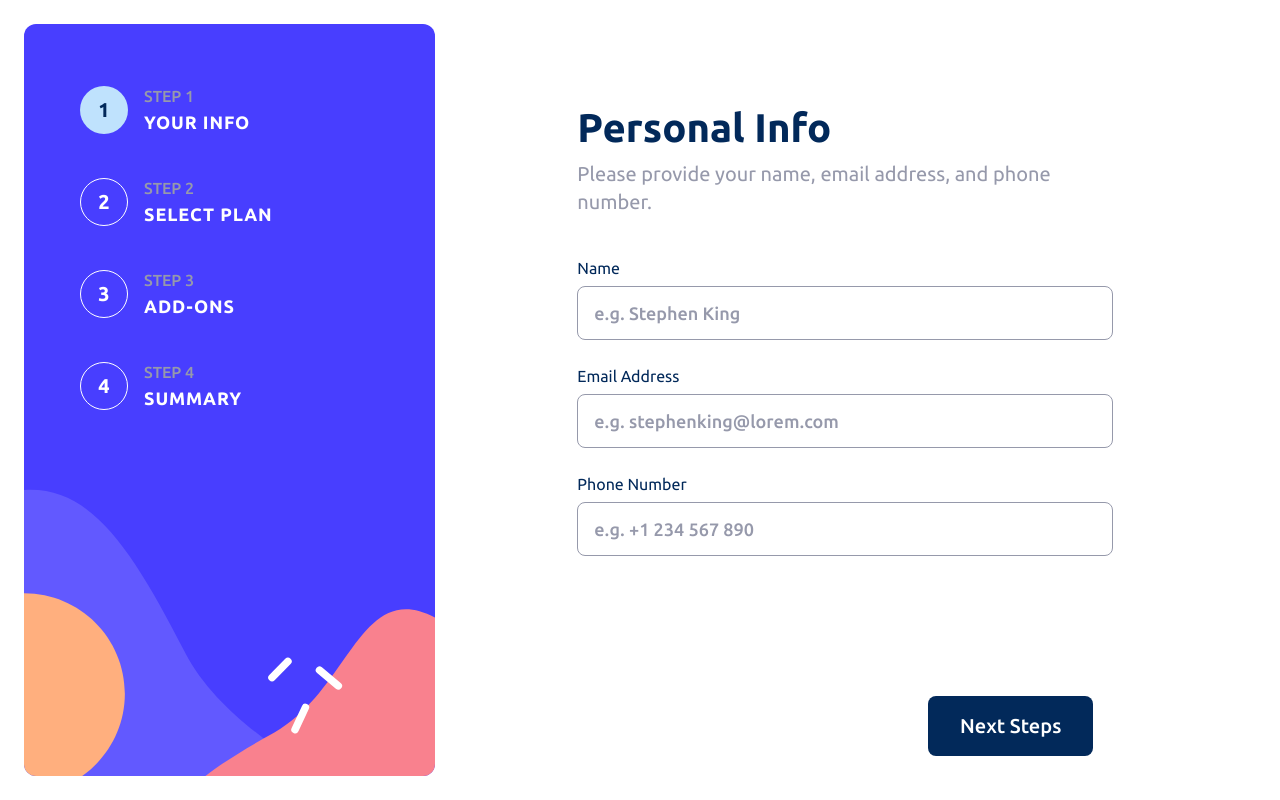
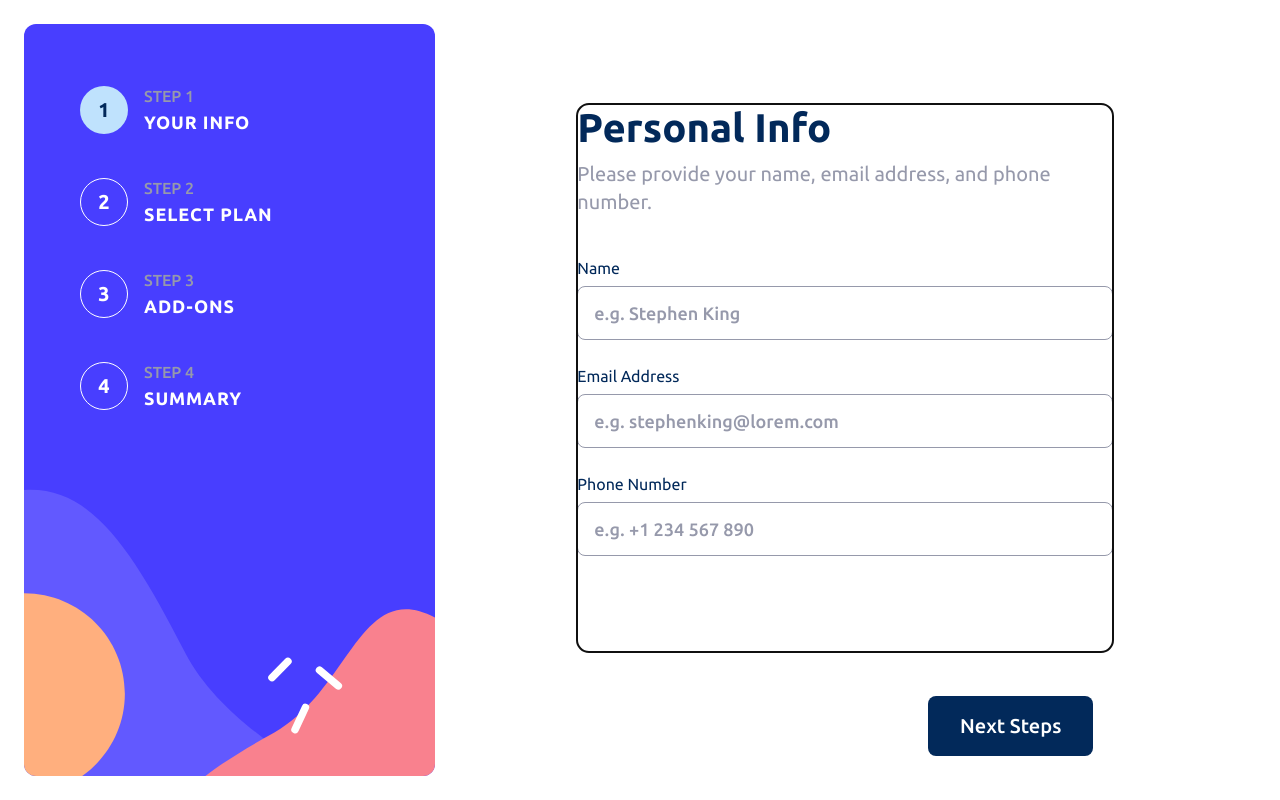
Before and after one commit to otodavid/multi-step-form, a Next.js app: page / in a window 1280 px wide. Built offline with nearby package versions, Linux system fonts and the light colour scheme.

Commit message:
add focus management to step heading and update form submission alert

```diff
--- a/app/components/MultiStepForm.tsx
+++ b/app/components/MultiStepForm.tsx
@@ -1,4 +1,4 @@
-import { useState } from "react";
+import { useEffect, useRef, useState } from "react";
 import { STEPS } from "../utils/constants";
 import { Footer } from "./Footer";
 import { FormStep } from "./FormStep";
@@ -13,6 +13,7 @@ import { ConfirmationPage } from "./ConfirmationPage";
 export const MultiStepForm = () => {
   const [step, setStep] = useState<number>(1);
   const [hasFinishedForm, setHasFinishedForm] = useState<boolean>(false);
+  const stepHeadingRef = useRef<HTMLDivElement>(null);
 
   const methods = useForm<FormState>({
     defaultValues: {
@@ -25,10 +26,14 @@ export const MultiStepForm = () => {
     },
   });
 
+  useEffect(() => {
+    stepHeadingRef.current?.focus();
+  }, [step, hasFinishedForm]);
+
   const { handleSubmit, trigger } = methods;
 
   const onSubmit = (data: FormState) => {
-    console.log("Form submitted:", data);
+    alert(`Thanks ${data.name}, your form has been submitted`);
   };
 
   const nextStep = async () => {
@@ -45,7 +50,6 @@ export const MultiStepForm = () => {
     }
 
     setStep((prev) => (prev < STEPS.length ? prev + 1 : prev));
-
   };
 
   const prevStep = () => {
@@ -81,6 +85,8 @@ export const MultiStepForm = () => {
             >
               <div
                 className={`bg-neutral-white mx-auto w-11/12  h-full rounded-xl py-8 px-6 md:px-0 md:py-0 md:w-full ${hasFinishedForm && "flex justify-center items-center"}`}
+                ref={stepHeadingRef}
+                tabIndex={-1}
               >
                 {step === 1 && <PersonalInfo />}
                 {step === 2 && <PlanStep />}
```
